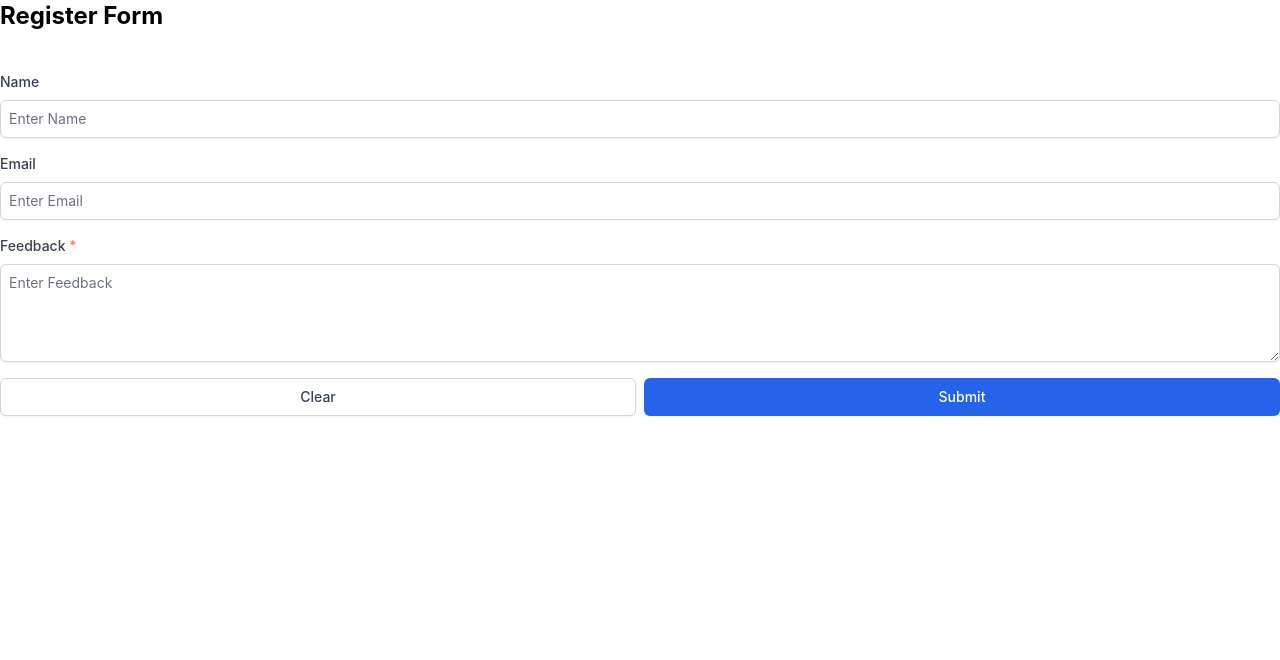
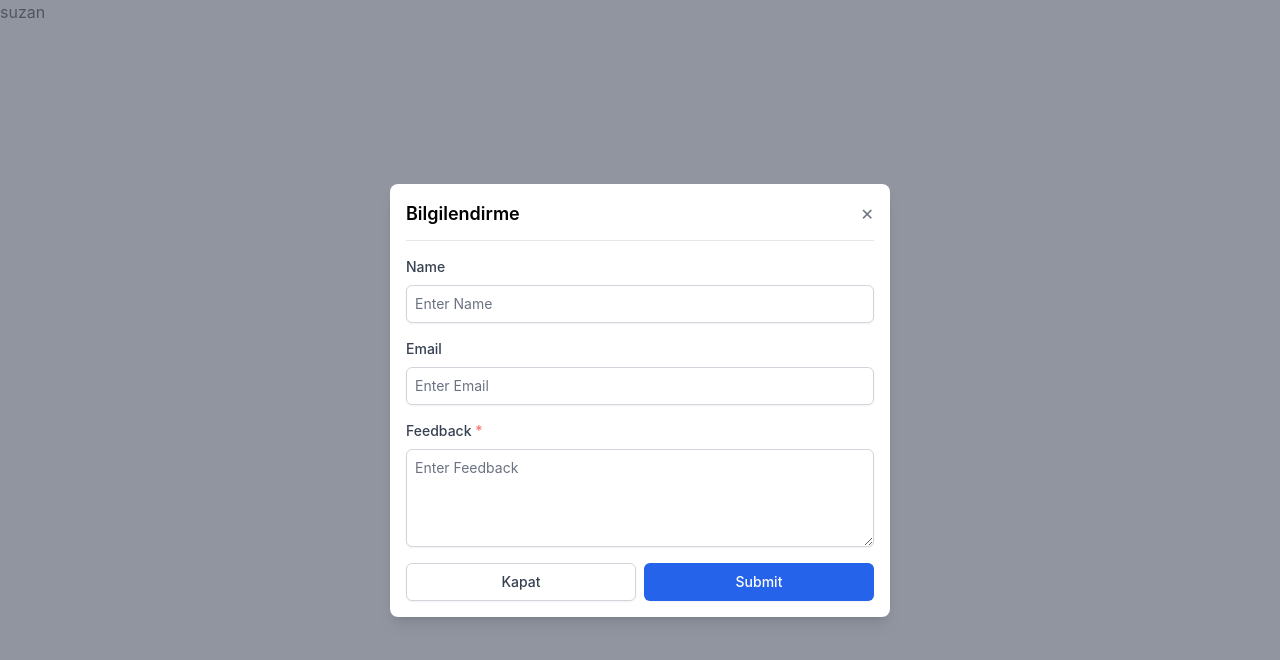
Before and after one commit to suzanbulbul/feedback-sdk, a JavaScript app: page / in a window 1280 px wide. Shown: the top 660 px of the page. Built offline with nearby package versions, Linux system fonts and the light colour scheme.

Commit message:
feat: create ModalDialog comp

```diff
--- a/src/App.vue
+++ b/src/App.vue
@@ -1,6 +1,12 @@
 <template>
+  <ModalDialog
+    :show="showModal"
+    title="Bilgilendirme"
+    @close="handleClose"
+    @save="submit"
+    saveTitle="Submit"
+  >
     <form class="grid grid-col gap-4" @submit.prevent="submit">
-    <legend class="text-2xl font-bold mb-6">Register Form</legend>
       <InputField
         id="name"
         label="Name"
@@ -24,30 +30,16 @@
         placeholder="Enter Feedback"
         :errorMessage="feedback.errorMessage.value"
       />
-
-    <div class="flex space-x-2">
-      <button
-        type="button"
-        @click="handleReset"
-        class="w-full py-2 px-4 border border-gray-300 rounded-md shadow-sm text-sm font-medium text-gray-700 bg-white hover:bg-gray-50 focus:outline-none focus:ring-2 focus:ring-offset-2 focus:ring-blue-500"
-      >
-        Clear
-      </button>
-      <button
-        type="submit"
-        class="w-full py-2 px-4 border border-transparent rounded-md shadow-sm text-sm font-medium text-white bg-blue-600 hover:bg-blue-700 focus:outline-none focus:ring-2 focus:ring-offset-2 focus:ring-blue-500"
-      >
-        Submit
-      </button>
-    </div>
     </form>
+  </ModalDialog>
+  suzan
 </template>
 
 <script lang="ts">
-  import { defineComponent } from "vue";
+  import { defineComponent, onMounted, ref } from "vue";
   import { useField, useForm } from "vee-validate";
   import cn from "classnames";
-  import { TextareaField, InputField } from "./components/index";
+  import { TextareaField, InputField, ModalDialog } from "./components/index";
 
   interface PopupFormType {
     name?: string;
@@ -60,9 +52,23 @@
     components: {
       TextareaField,
       InputField,
+      ModalDialog,
     },
 
     setup() {
+      const showModal = ref(false);
+
+      const handleClose = () => {
+        handleReset();
+        showModal.value = false;
+      };
+
+      onMounted(() => {
+        setTimeout(() => {
+          showModal.value = true;
+        }, 3000);
+      });
+
       const { handleSubmit, handleReset } = useForm({
         initialValues: {
           name: "",
@@ -82,9 +88,19 @@
 
       const submit = handleSubmit((values: PopupFormType) => {
         console.log(values, "values");
+        handleReset();
       });
 
-      return { email, name, feedback, submit, handleReset, cn };
+      return {
+        email,
+        name,
+        feedback,
+        submit,
+        handleReset,
+        cn,
+        showModal,
+        handleClose,
+      };
     },
   });
 </script>
--- a/src/components/InputField.vue
+++ b/src/components/InputField.vue
@@ -23,7 +23,7 @@
   import { defineComponent, PropType } from "vue";
   import cn from "classnames";
 
-  interface InputProps {
+  interface InputType {
     id: string;
     label: string;
     placeholder: string;
@@ -36,28 +36,28 @@
     name: "InputField",
     props: {
       id: {
-        type: String as PropType<InputProps["id"]>,
+        type: String as PropType<InputType["id"]>,
         required: true,
       },
       label: {
-        type: String as PropType<InputProps["label"]>,
+        type: String as PropType<InputType["label"]>,
         required: true,
       },
       placeholder: {
-        type: String as PropType<InputProps["placeholder"]>,
+        type: String as PropType<InputType["placeholder"]>,
         required: true,
       },
       errorMessage: {
-        type: String as PropType<InputProps["errorMessage"]>,
+        type: String as PropType<InputType["errorMessage"]>,
         required: false,
         default: "",
       },
       modelValue: {
-        type: String as PropType<InputProps["modelValue"]>,
+        type: String as PropType<InputType["modelValue"]>,
         required: true,
       },
       type: {
-        type: String as PropType<InputProps["type"]>,
+        type: String as PropType<InputType["type"]>,
         required: false,
         default: "text",
       },
--- /dev/null
+++ b/src/components/ModalDialog.vue
@@ -0,0 +1,79 @@
+<template>
+  <div
+    v-if="show"
+    class="fixed inset-0 z-50 flex items-center justify-center bg-gray-500 bg-opacity-75"
+  >
+    <div
+      :class="modalSize"
+      class="relative max-w-full p-4 bg-white rounded-lg shadow-lg w-[500px]"
+    >
+      <div class="flex items-center justify-between pb-3 border-b">
+        <h3 class="text-lg font-semibold">{{ title }}</h3>
+        <button @click="handleClose" class="text-gray-500 hover:text-gray-700">
+          ✕
+        </button>
+      </div>
+      <div class="py-4">
+        <slot></slot>
+      </div>
+      <div class="flex space-x-2">
+        <button
+          @click="handleClose"
+          class="w-full py-2 px-4 border border-gray-300 rounded-md shadow-sm text-sm font-medium text-gray-700 bg-white hover:bg-gray-50 focus:outline-none focus:ring-2 focus:ring-offset-2 focus:ring-blue-500"
+        >
+          {{ closeTitle }}
+        </button>
+        <button
+          @click="handleSave"
+          class="w-full py-2 px-4 border border-transparent rounded-md shadow-sm text-sm font-medium text-white bg-blue-600 hover:bg-blue-700 focus:outline-none focus:ring-2 focus:ring-offset-2 focus:ring-blue-500"
+        >
+          {{ saveTitle }}
+        </button>
+      </div>
+    </div>
+  </div>
+</template>
+
+<script lang="ts">
+  import { defineComponent, PropType } from "vue";
+
+  interface ModalDialogType {
+    title: string;
+    show: boolean;
+    closeTitle?: string;
+    saveTitle?: string;
+  }
+
+  export default defineComponent({
+    name: "ModalDialog",
+    props: {
+      title: {
+        type: String as PropType<ModalDialogType["title"]>,
+        required: true,
+      },
+      show: {
+        type: Boolean as PropType<ModalDialogType["show"]>,
+        default: false,
+      },
+      closeTitle: {
+        type: String as PropType<ModalDialogType["closeTitle"]>,
+        required: false,
+        default: "Kapat",
+      },
+      saveTitle: {
+        type: String as PropType<ModalDialogType["saveTitle"]>,
+        required: false,
+        default: "Kaydet",
+      },
+    },
+    emits: ["close", "save"],
+    methods: {
+      handleClose() {
+        this.$emit("close");
+      },
+      handleSave() {
+        this.$emit("save");
+      },
+    },
+  });
+</script>
--- a/src/components/TextareaField.vue
+++ b/src/components/TextareaField.vue
@@ -22,7 +22,7 @@
   import { defineComponent, PropType } from "vue";
   import cn from "classnames";
 
-  interface TextAreaProps {
+  interface TextAreaType {
     id: string;
     label: string;
     placeholder: string;
@@ -35,29 +35,29 @@
     name: "TextareaField",
     props: {
       id: {
-        type: String as PropType<TextAreaProps["id"]>,
+        type: String as PropType<TextAreaType["id"]>,
         required: true,
       },
       label: {
-        type: String as PropType<TextAreaProps["label"]>,
+        type: String as PropType<TextAreaType["label"]>,
         required: true,
       },
       placeholder: {
-        type: String as PropType<TextAreaProps["placeholder"]>,
+        type: String as PropType<TextAreaType["placeholder"]>,
         required: true,
       },
       rows: {
-        type: Number as PropType<TextAreaProps["rows"]>,
+        type: Number as PropType<TextAreaType["rows"]>,
         required: false,
         default: 4,
       },
       errorMessage: {
-        type: String as PropType<TextAreaProps["errorMessage"]>,
+        type: String as PropType<TextAreaType["errorMessage"]>,
         required: false,
         default: "",
       },
       modelValue: {
-        type: String as PropType<TextAreaProps["modelValue"]>,
+        type: String as PropType<TextAreaType["modelValue"]>,
         required: true,
       },
     },
--- a/src/components/index.ts
+++ b/src/components/index.ts
@@ -1,4 +1,5 @@
 import InputField from "./InputField.vue";
 import TextareaField from "./TextareaField.vue";
+import ModalDialog from "./ModalDialog.vue";
 
-export { InputField, TextareaField };
+export { InputField, TextareaField, ModalDialog };
```
Also changed, not shown: 1 other file (tests, documents, lock files or other folders). Lines whose indentation alone changed are shown as unchanged.
